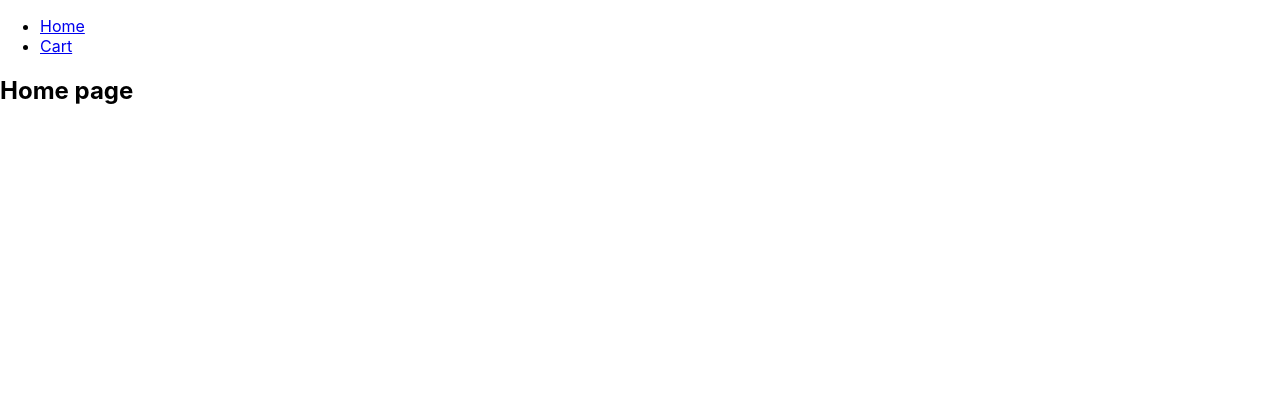
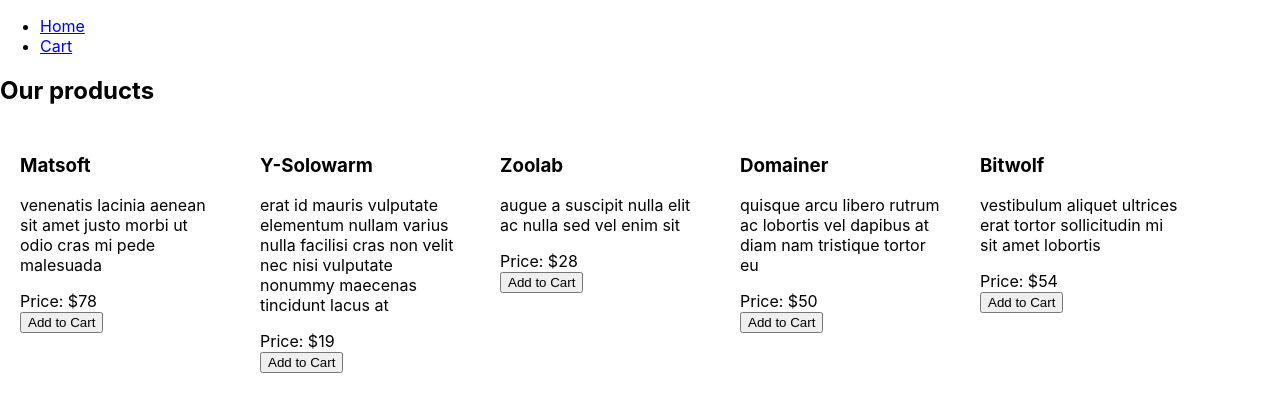
Before and after one commit to armansujoyan/react-redux-cart, a React (Create React App) app: page / in a window 1280 px wide. Shown: the top 412 px of the page. Built offline with nearby package versions, Linux system fonts and the light colour scheme.

Commit message:
Add little layout styles

```diff
--- a/src/components/product-item.js
+++ b/src/components/product-item.js
@@ -5,7 +5,7 @@ import PropTypes from 'prop-types';
 export default function ProductItem(props) {
   const { product } = props;
   return (
-    <div>
+    <div className="product-list-item">
       <h3> {product.name} </h3>
       <p> {product.description} </p>
       <div> Price: ${product.price} </div>
--- a/src/components/products-list.js
+++ b/src/components/products-list.js
@@ -5,10 +5,11 @@ import PropTypes from 'prop-types';
 import ProductItem from './product-item'
 
 export default function ProductsList(props) {
+  const { products } = props;
   return (
-    <div>
+    <div className="product-list">
         {
-            props.products.map(product => <ProductItem product={product}/>)
+            products.map(product => <ProductItem product={product}/>)
         }
     </div>
   )
--- a/src/index.css
+++ b/src/index.css
@@ -12,3 +12,14 @@ code {
   font-family: source-code-pro, Menlo, Monaco, Consolas, "Courier New",
     monospace;
 }
+
+.product-list {
+  display: flex;
+  flex: 1;
+  flex-flow: row wrap;
+}
+
+.product-list-item {
+  padding: 10px 20px;
+  width: 200px;
+}
--- a/src/pages/home-page.js
+++ b/src/pages/home-page.js
@@ -1,9 +1,13 @@
-import React from 'react'
+import React from 'react';
+
+import ProductList from '../components/products-list';
+import ProductsData from '../data/products'
 
 export default function HomePage () {
   return (
     <div>
-      <h2> Home page </h2>
+      <h2> Our products </h2>
+      <ProductList products={ProductsData}></ProductList>
     </div>
   )
 }
```
